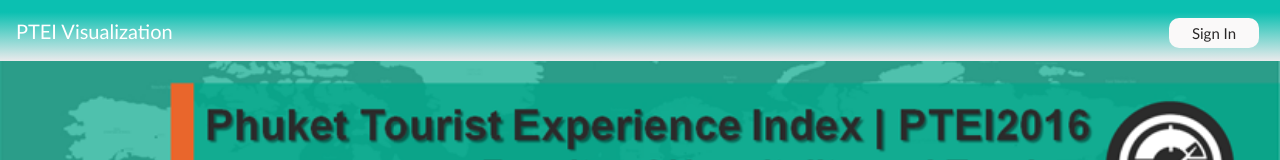
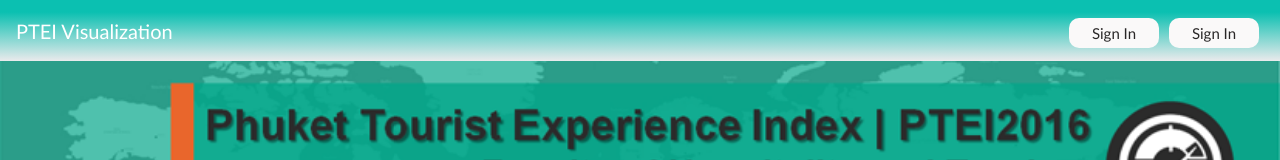
Before and after one commit to 5830213036/viz, a Vue app: page /test in a window 1280 px wide. Shown: the top 160 px of the page. Built offline with nearby package versions, Linux system fonts and the light colour scheme; no server answers; the database is empty; what v-uploader, vue-good-wizard, vue-swal, vue-xlsx-table would draw is missing.

Commit message:
Update 17/12/2018

```diff
--- a/src/components/Admin/Addblog.vue
+++ b/src/components/Admin/Addblog.vue
@@ -365,9 +365,10 @@ export default {
       // this.dataset = [dataset];
             // let obg = Object.create(dataset);
             console.log(this.dataset)
-           dataset.backgroundColor = ["#E74C3C","#5DADE2","#DC7633","#2ECC71","#138D75","#F5B041","#A9CCE3",
-           "#B03A2E","#4A235A","#F5B7B1","#A9DFBF"]
+          //  dataset.backgroundColor = ["#E74C3C","#5DADE2","#DC7633","#2ECC71","#138D75","#F5B041","#A9CCE3",
+          //  "#B03A2E","#4A235A","#F5B7B1","#A9DFBF"]
            dataset.borderColor = '#000000'
+           dataset.backgroundColor = this.getcolors()
         for (let item in body) {
           if (item == "Title") {
             dataset.label = body[item];
--- /dev/null
+++ b/src/components/Other/register.vue
@@ -0,0 +1,15 @@
+<template>
+    <div>
+
+    </div>
+</template>
+
+<script>
+export default {
+
+}
+</script>
+
+<style>
+
+</style>
--- a/src/components/User/User.vue
+++ b/src/components/User/User.vue
@@ -11,6 +11,11 @@
                 <b-navbar-nav class="ml-auto">
                     <b-nav-form>
                         <!-- <b-button size="sm" class="button" onclick="document.getElementById('signin').style.display='block'"> -->
+                        <router-link :to="{ name : 'Signin'}">
+                          <b-button size="sm" class="button">
+                            <span>Sign In</span>
+                          </b-button>
+                        </router-link>
                         <router-link :to="{ name : 'Signin'}">
                           <b-button size="sm" class="button">
                             <span>Sign In</span>
--- a/src/router/index.js
+++ b/src/router/index.js
@@ -14,6 +14,9 @@ import Editblog from '@/components/Admin/Editblog'
 import Detailblog from '@/components/Admin/Detailblog'
 import Addblog from '@/components/Admin/Addblog'
 import Signin from '@/components/Admin/Signin'
+
+// Other
+import register from '@/components/Other/register'
 
 Vue.use(Router)
 
@@ -68,8 +71,12 @@ export default new Router({
       path: '/Readmore/:read_slug',
       name: 'Readmore',
       component: Readmore
-    }
-
+    },
+    {
+      path: '/register/',
+      name: 'register',
+      component: register
+    },
 
 
 
```
